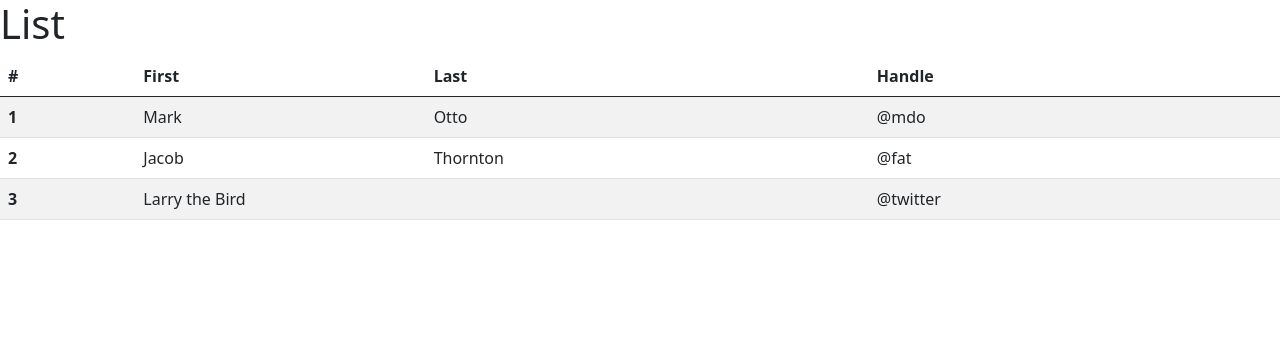
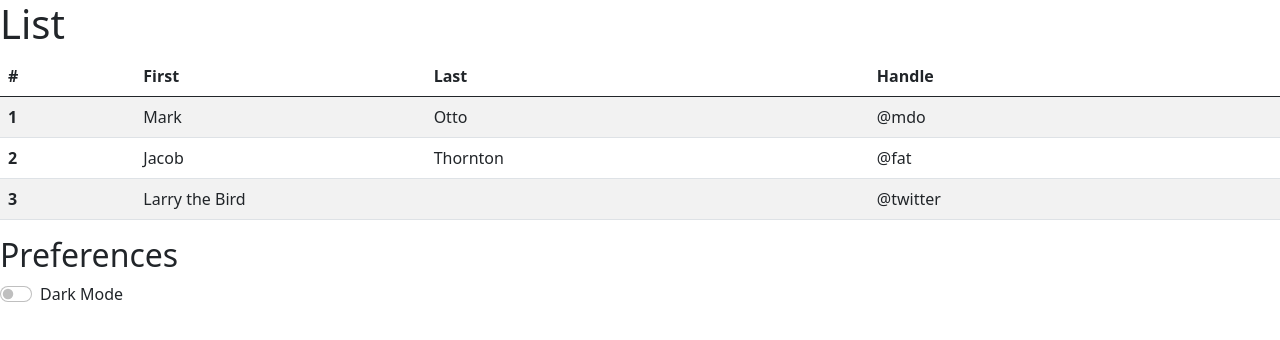
Before and after one commit to seay0006/mtm6302-persistent-preferences-seay0006, a plain HTML site: page index.html in a window 1280 px wide. Drawn offline with nearby package versions, Linux system fonts and the light colour scheme.

Commit message:
adding dark mode toggle and linking script.js

```diff
--- a/index.html
+++ b/index.html
@@ -44,11 +44,22 @@
   </tbody>
 </table>
     </div>
-</body>
-</section>
-
-    <aside class="Preferences-section">
 
 
+        <aside class="preferences-section">
+            <h2>Preferences</h2>
+            <!-- dark/light mode toggle -->
+            <div class="form-check form-switch">
+                <input class="form-check-input" type="checkbox" id="darkModeToggle">
+                <label class="form-check-label" for="darkModeToggle">Dark Mode</label>
+            </div>
+        </div>
     </aside>
+
+    <!-- linking js -->
+     <script src="script.js"></script>
+     </section>
+</body>
+
+
 </html>
```
